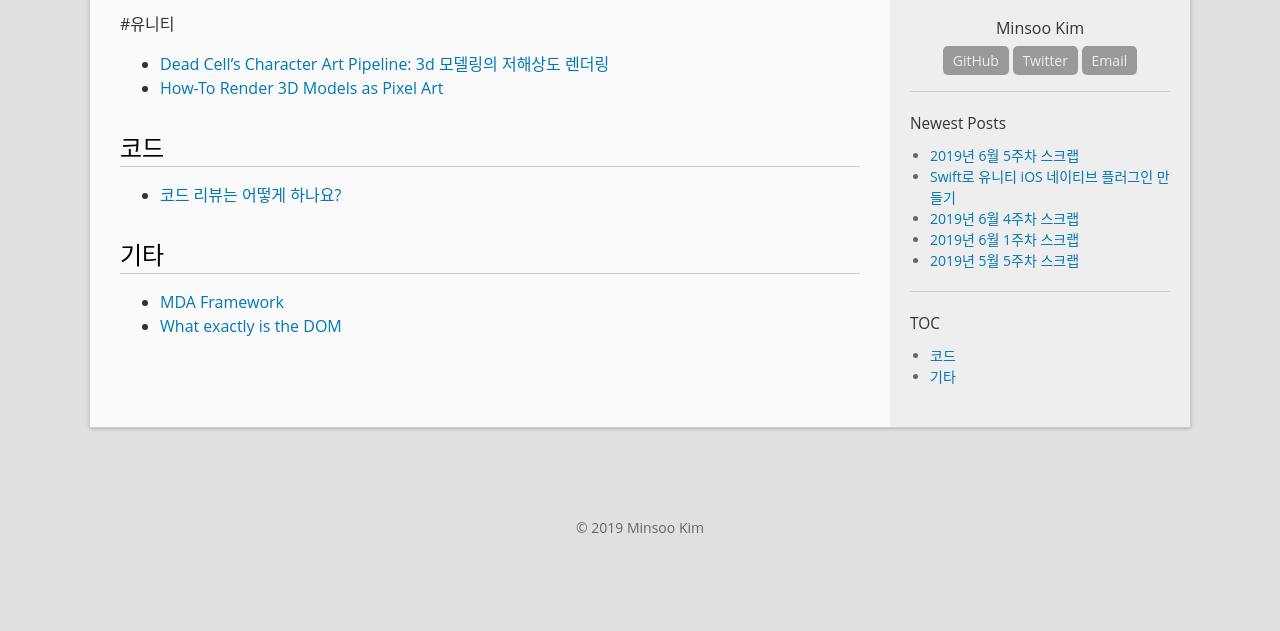
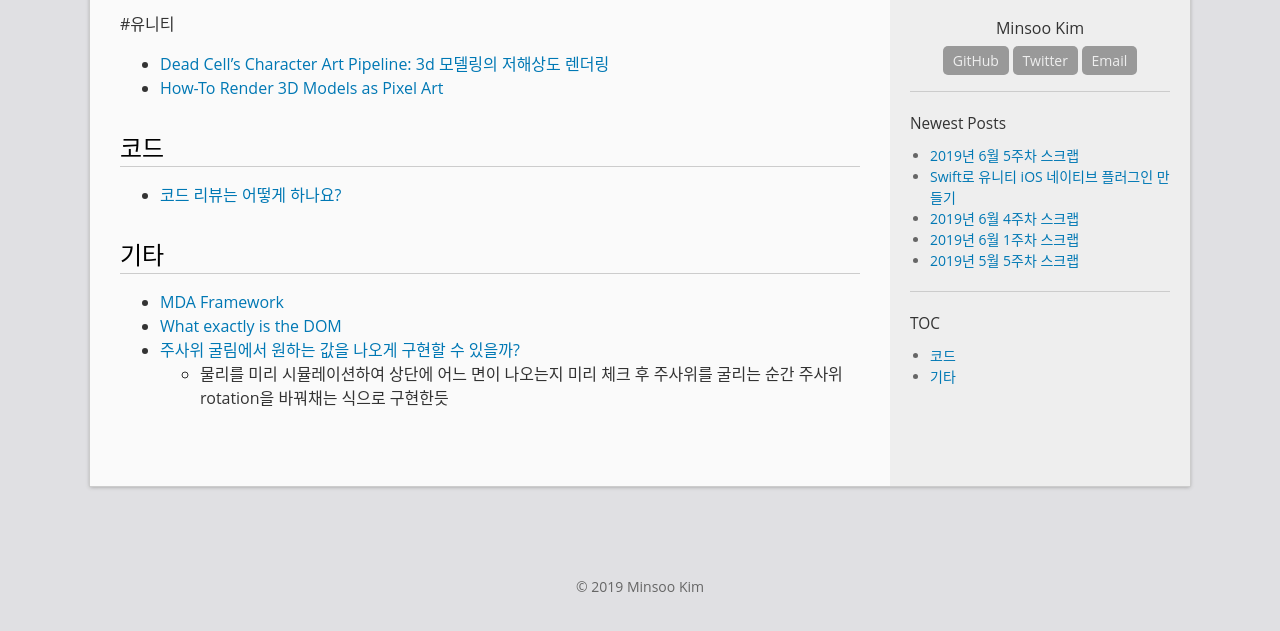
Before and after one commit to GarlicDipping/garlicdipping.github.io, a Jekyll site: the page built from _posts/2019-06-27-scrap06.md, in a window 1280 px wide, cut to the strip 261-918 px from the top of the page. Shown: the top 631 px of the strip. Built offline with Jekyll 4.4.1, drawn with Linux system fonts in a browser that asks for light colours; comment, search, counter and statistics services are not loaded.

Commit message:
no message

```diff
--- a/_posts/2019-06-27-scrap06.md
+++ b/_posts/2019-06-27-scrap06.md
@@ -21,3 +21,5 @@ categories: 스크랩
 
 - [MDA Framework](https://en.m.wikipedia.org/wiki/MDA_framework)
 - [What exactly is the DOM](https://bitsofco.de/what-exactly-is-the-dom/)
+- [주사위 굴림에서 원하는 값을 나오게 구현할 수 있을까?](https://www.reddit.com/r/Unity3D/comments/bnsmwy/i_alone_control_destiny_i_decide_your_fate_a/)
+  - 물리를 미리 시뮬레이션하여 상단에 어느 면이 나오는지 미리 체크 후 주사위를 굴리는 순간 주사위 rotation을 바꿔채는 식으로 구현한듯
```
